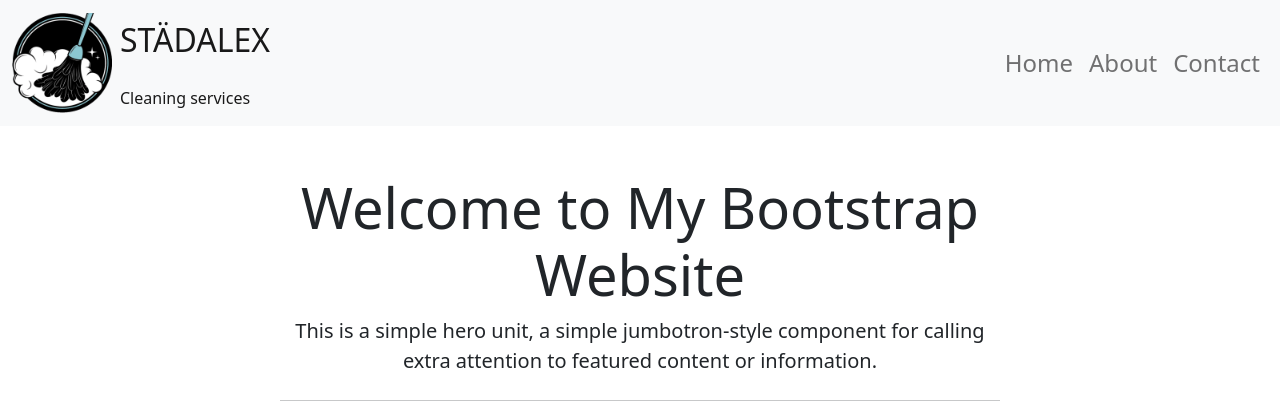
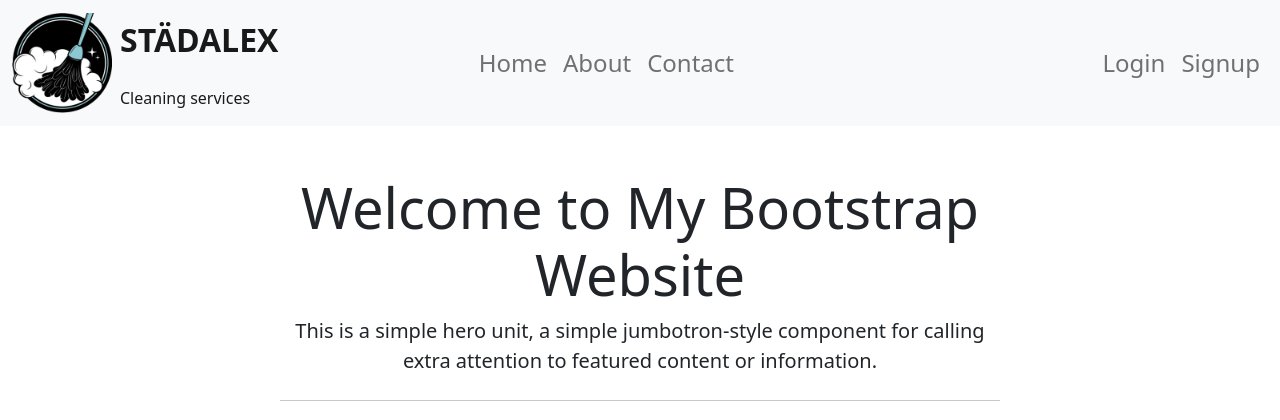
Before and after one commit to NikolettaGr/CleaningBookingApp, a Django app: page / in a window 1280 px wide. Shown: the top 420 px of the page. Run offline with Django 5.2, Linux system fonts and the light colour scheme; some libraries are stand-ins or nearby versions.

Commit message:
Fix navbar

```diff
--- a/static/css/style.css
+++ b/static/css/style.css
@@ -1,4 +1,4 @@
-/*-----> Logo <-----*/
+/*-----> Navbar <-----*/
 
 .text-container {
     display: flex;
@@ -8,9 +8,10 @@
 
 .brand-name {
     font-size: 2rem;
+    font-weight: bold;
 }
 
 .brand-subtitle {
-    font-size: 1rem;
+    font-size: 0.75rem;
     margin-top: -0.5rem;
 }
--- a/templates/base.html
+++ b/templates/base.html
@@ -31,7 +31,7 @@
                     <div class="text-container">
                         <span class="brand-name">STÄDALEX</span>
                         <br>
-                        <span class="brand-subtitle">Cleaning services</span>
+                        <span class="brand-subtitle fs-6">Cleaning services</span>
                     </div>
                 </a>
                 <button class="navbar-toggler" type="button" data-bs-toggle="collapse" data-bs-target="#navbarNav"
@@ -39,7 +39,7 @@
                     <span class="navbar-toggler-icon"></span>
                 </button>
                 <div class="collapse navbar-collapse" id="navbarNav">
-                    <ul class="navbar-nav ms-auto">
+                    <ul class="navbar-nav mx-auto">
                         <li class="nav-item">
                             <a class="nav-link fs-4" href="{% url 'home' %}">Home</a>
                         </li>
@@ -48,6 +48,14 @@
                         </li>
                         <li class="nav-item">
                             <a class="nav-link fs-4" href="/contact">Contact</a>
+                        </li>
+                    </ul>
+                    <ul class="navbar-nav ms-auto">
+                        <li class="nav-item">
+                            <a class="nav-link fs-4" href="/login">Login</a>
+                        </li>
+                        <li class="nav-item">
+                            <a class="nav-link fs-4" href="/signup">Signup</a>
                         </li>
                     </ul>
                 </div>
```
